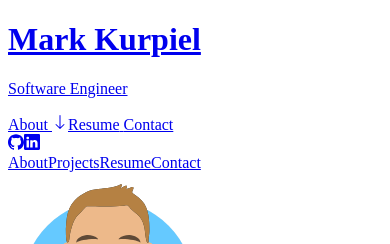
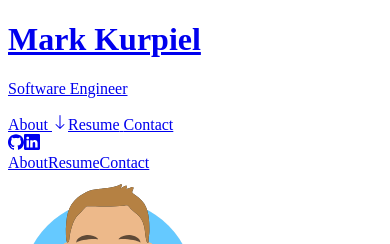
Before and after one commit to markand4/PersonalPortfolioMK, a Next.js app: page / in a window 390 px wide. Shown: the top 244 px of the page. Built offline with nearby package versions, Linux system fonts and the light colour scheme.

Commit message:
removed mobile project button

```diff
--- a/components/NavBar.js
+++ b/components/NavBar.js
@@ -145,12 +145,6 @@ export default function Navbar() {
           About
         </Link>
         <Link
-          href="/projects"
-          className="text-base font-normal text-gray-600 dark:text-gray-300"
-        >
-          Projects
-        </Link>
-        <Link
           href="/resume"
           className="text-base font-normal text-gray-600 dark:text-gray-300"
         >
```
